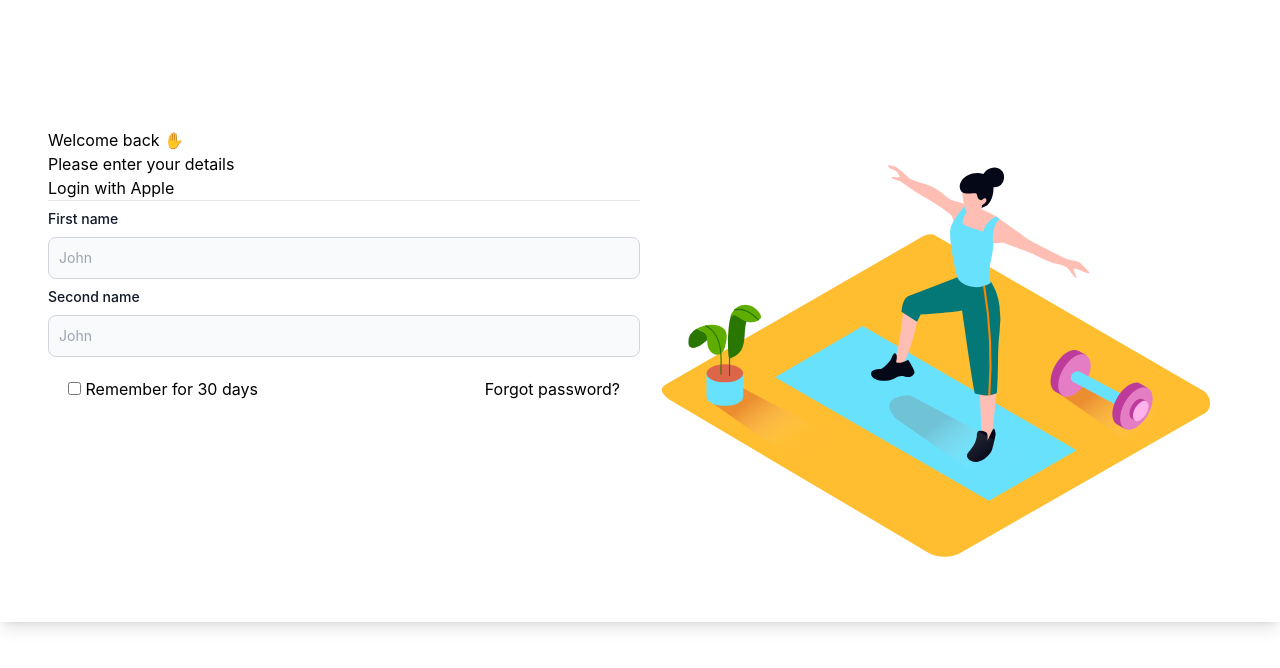
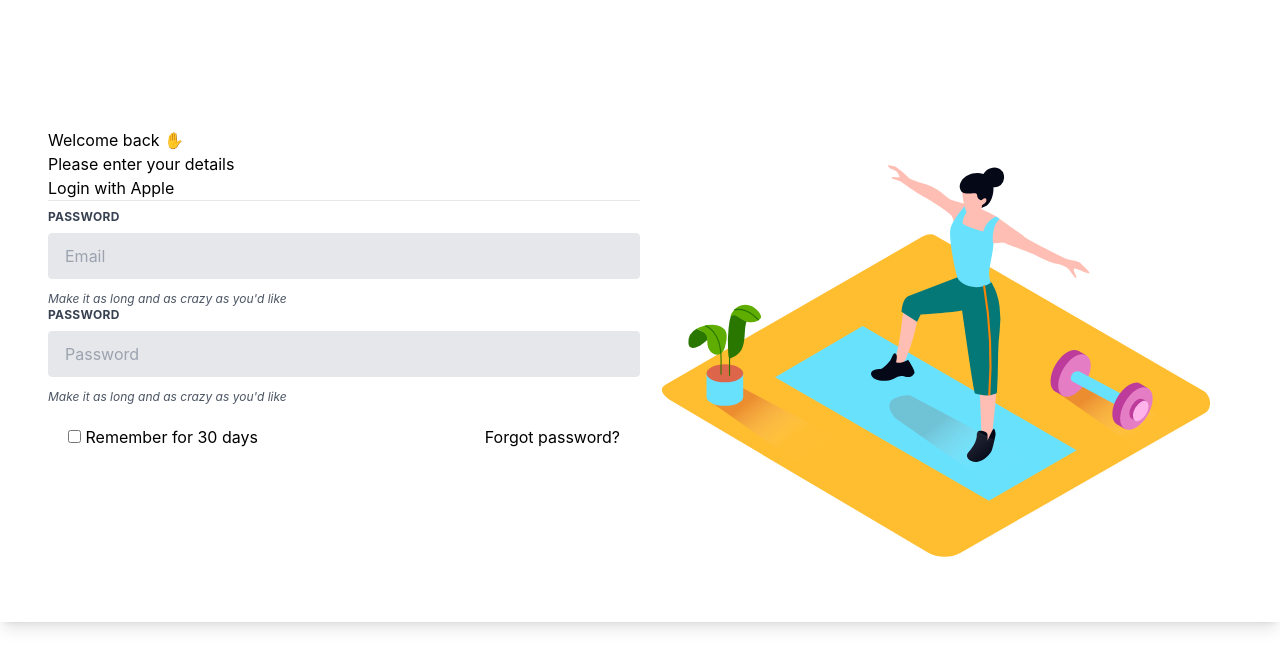
Before and after one commit to otilor/outcrowd-login-screen, a Next.js app: page / in a window 1280 px wide. Shown: the top 668 px of the page. Built offline with nearby package versions, Linux system fonts and the light colour scheme.

Commit message:
add image

```diff
--- a/pages/index.js
+++ b/pages/index.js
@@ -22,14 +22,20 @@ export default function Home() {
             <hr />
 
             <div className='pt-2'>
-              <div className='mb-2'>
-                <label for="first_name" class="block mb-2 text-sm font-medium text-gray-900 dark:text-gray-300">First name</label>
-                <input type="text" id="first_name" class="bg-gray-50 border border-gray-300 text-gray-900 text-sm rounded-lg focus:ring-blue-500 focus:border-blue-500 block w-full p-2.5 dark:bg-gray-700 dark:border-gray-600 dark:placeholder-gray-400 dark:text-white dark:focus:ring-blue-500 dark:focus:border-blue-500" placeholder="John" required />
+              <div class="w-full">
+                <label class="block uppercase tracking-wide text-gray-700 text-xs font-bold mb-2" for="grid-password">
+                  Password
+                </label>
+                <input class="appearance-none block w-full bg-gray-200 text-gray-700 border border-gray-200 rounded py-3 px-4 mb-3 leading-tight focus:outline-none focus:bg-white focus:border-gray-500" id="grid-email" type="email" placeholder="Email" />
+                <p class="text-gray-600 text-xs italic">Make it as long and as crazy as you'd like</p>
               </div>
 
-              <div className='mb-2'>
-                <label for="first_name" class="block mb-2 text-sm font-medium text-gray-900 dark:text-gray-300">Second name</label>
-                <input type="text" id="first_name" class="bg-gray-50 border border-gray-300 text-gray-900 text-sm rounded-lg focus:ring-blue-500 focus:border-blue-500 block w-full p-2.5 dark:bg-gray-700 dark:border-gray-600 dark:placeholder-gray-400 dark:text-white dark:focus:ring-blue-500 dark:focus:border-blue-500" placeholder="John" required />
+              <div class="w-full">
+                <label class="block uppercase tracking-wide text-gray-700 text-xs font-bold mb-2" for="grid-password">
+                  Password
+                </label>
+                <input class="appearance-none block w-full bg-gray-200 text-gray-700 border border-gray-200 rounded py-3 px-4 mb-3 leading-tight focus:outline-none focus:bg-white focus:border-gray-500" id="grid-password" type="password" placeholder="Password" />
+                <p class="text-gray-600 text-xs italic">Make it as long and as crazy as you'd like</p>
               </div>
             </div>
 
```
